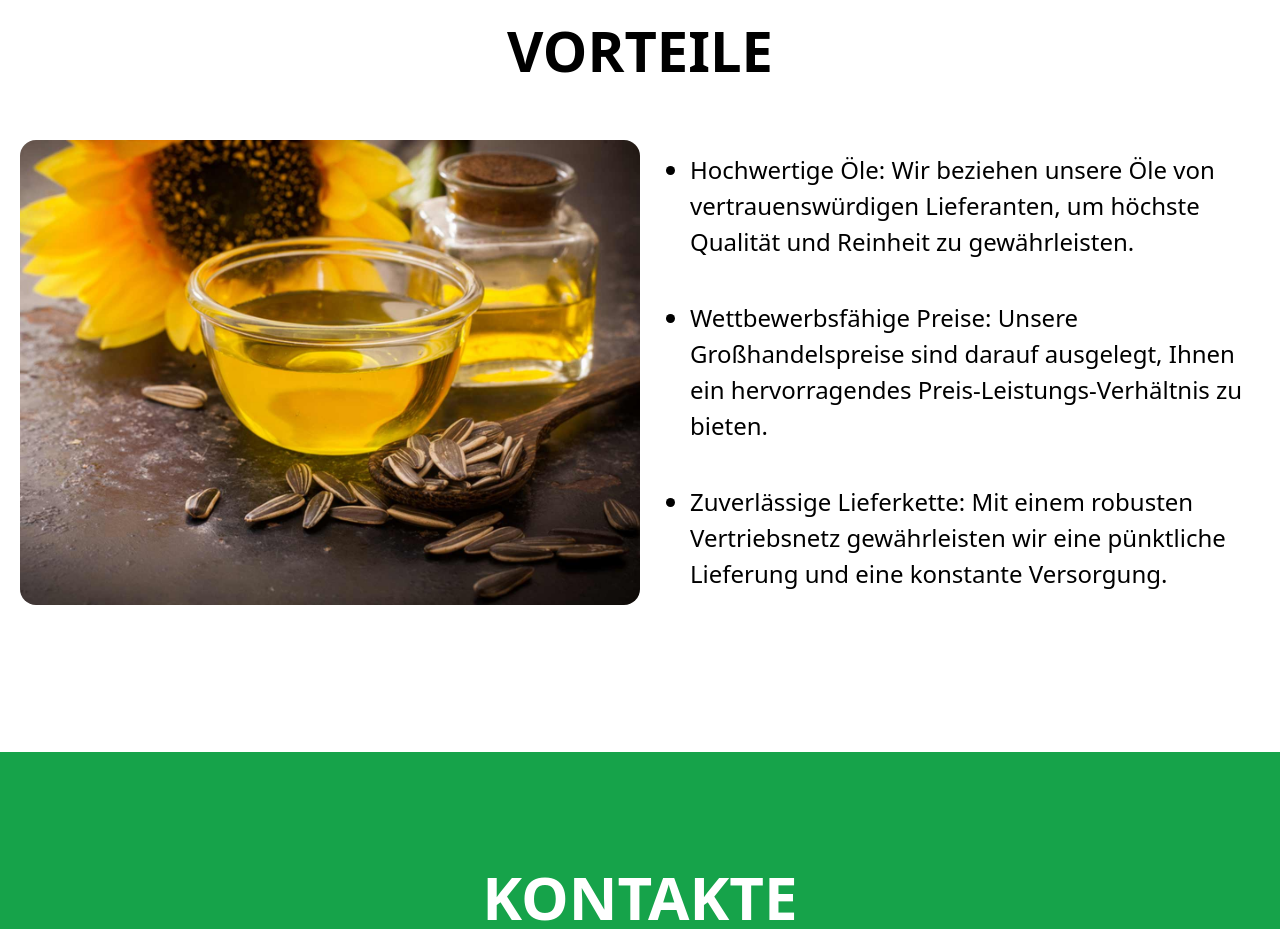
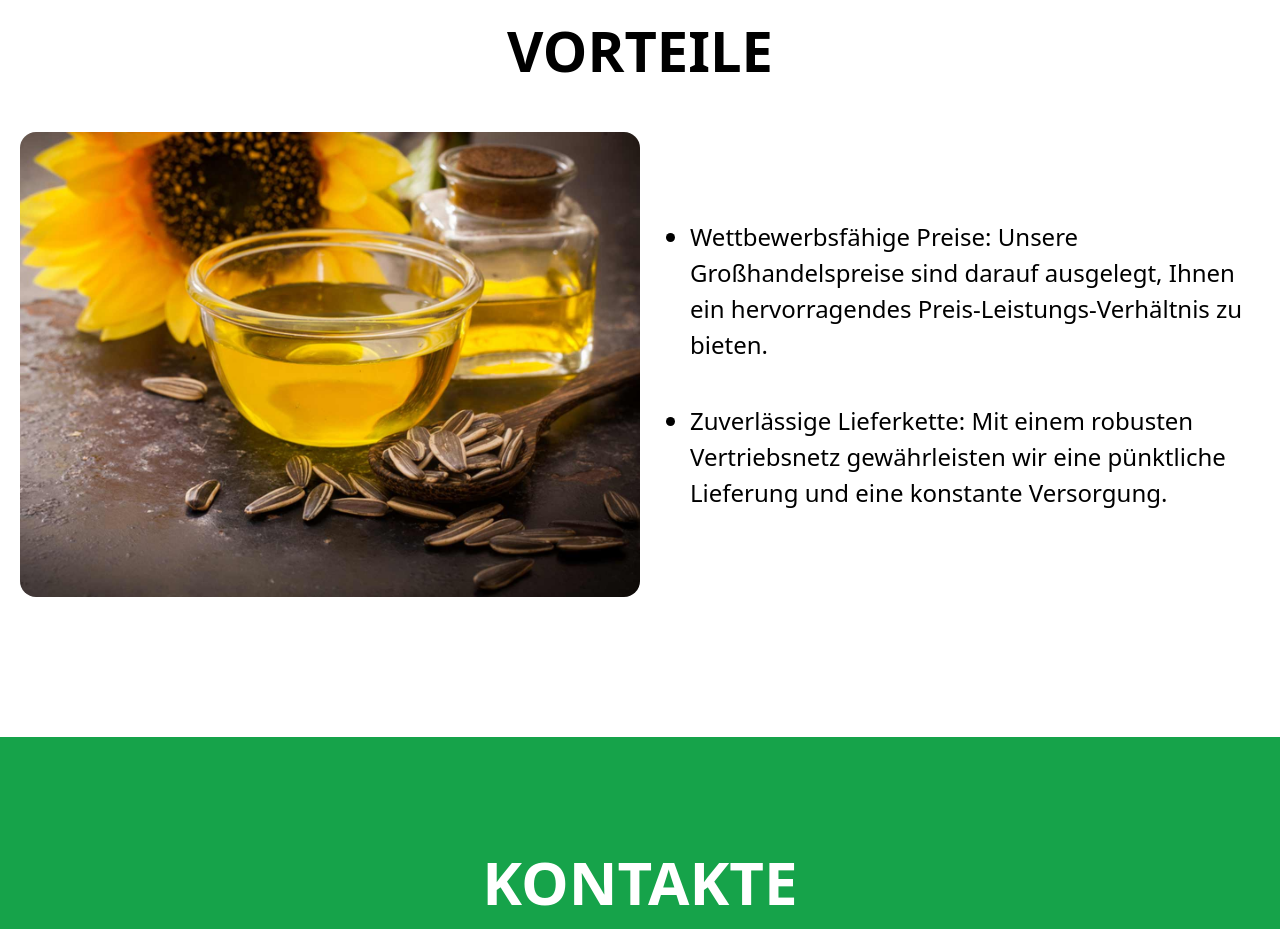
Before and after one commit to rocolusso/dexton-agro-test, a Next.js app: page / in a window 1280 px wide. Shown: the part 2760-3689 px from the top of the page. Built offline with nearby package versions, Linux system fonts and the light colour scheme.

Commit message:
changed benefits

```diff
--- a/pages/index.tsx
+++ b/pages/index.tsx
@@ -175,8 +175,6 @@ export default function Home() {
 
                       <div className={'max-w-[600px] mx-auto'}>
                           <ul className={'ml-[40px] text-[24px]'}>
-                              <li className={'list-disc py-5  hover:p-5 hover:text-white hover:bg-green-800  hover:translate-x-5 duration-300'}>
-                                  Hochwertige Öle: Wir beziehen unsere Öle von vertrauenswürdigen Lieferanten, um höchste Qualität und Reinheit zu gewährleisten.</li>
 
                               <li className={'list-disc py-5  hover:p-5 hover:text-white hover:bg-green-800  hover:translate-x-5 duration-300'}>
                                   Wettbewerbsfähige Preise: Unsere Großhandelspreise sind darauf ausgelegt, Ihnen ein hervorragendes Preis-Leistungs-Verhältnis zu bieten.
```
